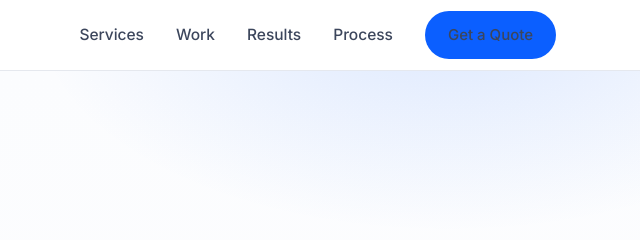
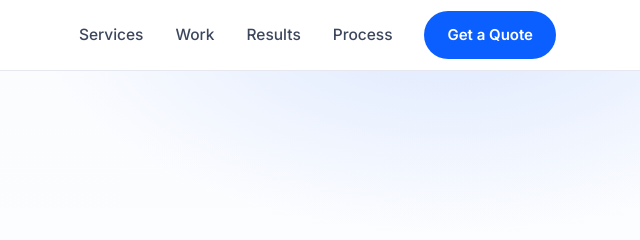
Before and after one commit to Subyyal/paraweb, a plain HTML site: page index.html in a window 1280 px wide. Shown: the top 240 px of the page, 640-1280 px from the left. Drawn offline with Linux system fonts and the light colour scheme.

Commit message:
Fix header Get a Quote button: white text on blue (nav link colour was overriding it)

```diff
--- a/index.html
+++ b/index.html
@@ -101,8 +101,10 @@ header{position:sticky;top:0;background:rgba(255,255,255,.88);backdrop-filter:bl
 .logo{font-family:'Fraunces',serif;font-size:27px;font-weight:700;color:var(--ink);letter-spacing:-.02em}
 .logo span{color:var(--brand)}
 .nav nav{display:flex;gap:32px;align-items:center}
-.nav nav a{color:var(--ink2);font-weight:500;font-size:15.5px;transition:.2s}
-.nav nav a:hover{color:var(--brand)}
+.nav nav a:not(.btn){color:var(--ink2);font-weight:500;font-size:15.5px;transition:.2s}
+.nav nav a:not(.btn):hover{color:var(--brand)}
+.nav nav a.btn-p{color:#fff}
+.nav nav a.btn-p:hover{color:#fff}
 .nav .btn{padding:11px 22px;font-size:15px;box-shadow:none}
 @media(max-width:760px){.nav nav a:not(.btn){display:none}}
 /* hero */
```
